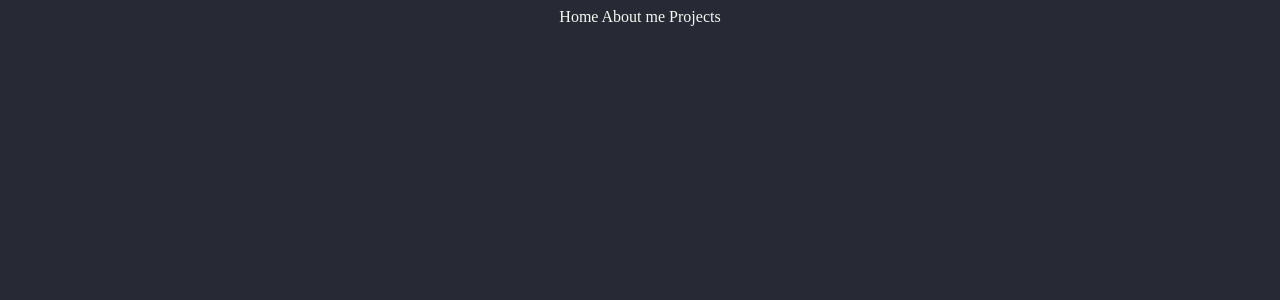
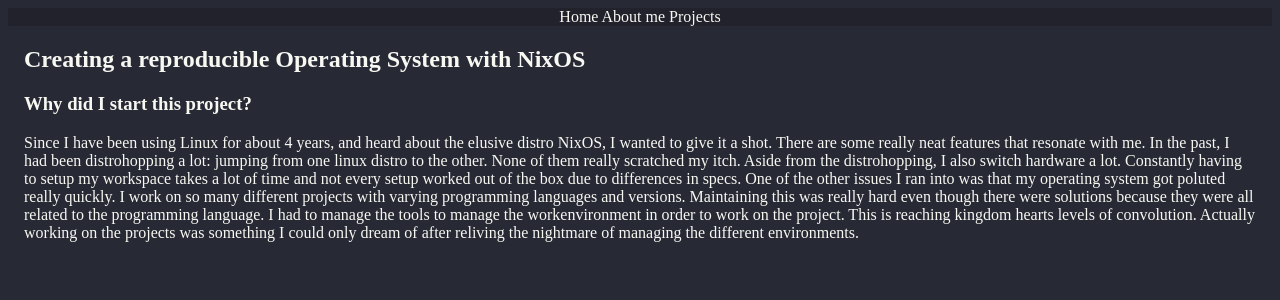
Before and after one commit to DinoVino/portfolio-v2, a SvelteKit app: page /projects/nixos in a window 1280 px wide. Shown: the top 300 px of the page. Built offline with nearby package versions, Linux system fonts and the light colour scheme; a web font is replaced by a local one.

Commit message:
writing the nixos project + adding styling for the nav

```diff
--- a/src/routes/+layout.svelte
+++ b/src/routes/+layout.svelte
@@ -14,7 +14,16 @@
 <nav class="suse">
     <a href="/">Home </a>
     <a href="/about">About me</a>
-    <a href="/projects"> Projects </a>
+    <div class="dropdown">
+        <a href="/projects"> Projects </a>
+        <div class="content">
+            <a href="/projects/nixos">test</a>
+            <a href="/projects/innerev">twst</a>
+        </div>
+
+    </div>
+
+
 </nav>
 <div class="middle">
     {@render children()}
--- a/src/routes/projects/+page.svelte
+++ b/src/routes/projects/+page.svelte
@@ -1,3 +1,4 @@
+
 <h1>
     Projects
 </h1>
--- a/src/routes/projects/nixos/+page.svelte
+++ b/src/routes/projects/nixos/+page.svelte
@@ -0,0 +1,22 @@
+<h2>
+    Creating a reproducible Operating System with NixOS
+</h2>
+<h3>
+    Why did I start this project?
+</h3>
+<p>
+    Since I have been using Linux for about 4 years, and heard about the elusive distro NixOS,
+    I wanted to give it a shot. There are some really neat features that resonate with me.
+    In the past, I had been distrohopping a lot: jumping from one linux distro to the other.
+    None of them really scratched my itch. Aside from the distrohopping, I also switch hardware a lot.
+    Constantly having to setup my workspace takes a lot of time and not every setup worked out of the box
+    due to differences in specs.
+    One of the other issues I ran into was that my operating system got poluted really quickly.
+    I work on so many different projects with varying programming languages and versions.
+    Maintaining this was really hard even though there were solutions because they were all
+    related to the programming language. I had to manage the tools to manage the workenvironment
+    in order to work on the project. This is reaching kingdom hearts levels of convolution.
+    Actually working on the projects was something I could only dream of after reliving the nightmare of managing the
+    different environments.
+
+</p>
--- a/static/pre-style/style.sass
+++ b/static/pre-style/style.sass
@@ -1,5 +1,6 @@
 @use 'colorpalette'
 @use 'font'
+@use 'nav'
 
 a
     color: colorpalette.$font-color
@@ -9,3 +10,7 @@
 body
     background-color: colorpalette.$background-color
     color: colorpalette.$font-color
+
+.middle
+    margin-left: 1em
+    margin-right: 1em
--- a/static/style/style.css
+++ b/static/style/style.css
@@ -7,6 +7,29 @@
   font-optical-sizing: auto;
   font-weight: 400;
   font-style: normal;
+}
+
+nav {
+  background-color: hsl(231, 15%, 15%);
+}
+
+.dropdown {
+  position: relative;
+  display: inline-block;
+}
+.dropdown:hover .content {
+  display: block;
+}
+
+.content {
+  display: none;
+  position: absolute;
+  background-color: gray;
+  min-width: 150px;
+  z-index: 1;
+}
+.content a {
+  display: block;
 }
 
 a {
@@ -22,4 +45,9 @@
   color: hsl(60, 30%, 96%);
 }
 
+.middle {
+  margin-left: 1em;
+  margin-right: 1em;
+}
+
 /*# sourceMappingURL=style.css.map */
```
Also changed, not shown: static/pre-style/_nav.sass (added, +19 -0 lines), 1 other file (tests, documents, lock files or other folders).
